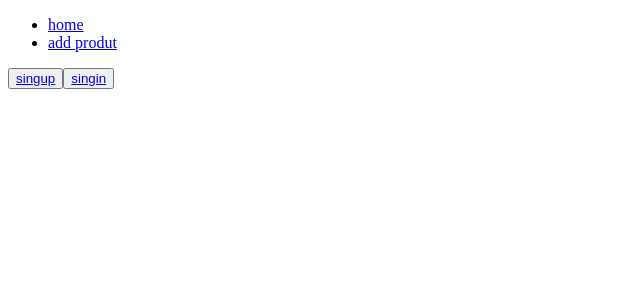
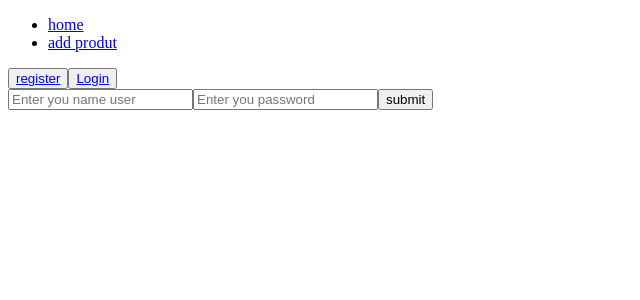
Before and after one commit to jean-D-alves/controle-estoque, a React (Vite) app in the folder front-end/estoque/: page /login/singin in a window 1280 px wide. Shown: the top 300 px of the page, without its empty margins (0-640 px from the left). Built offline with nearby package versions, Linux system fonts and the light colour scheme.

Commit message:
functional login front-end

```diff
--- a/front-end/estoque/src/app/components/header/header.jsx
+++ b/front-end/estoque/src/app/components/header/header.jsx
@@ -15,8 +15,8 @@ export default function Header() {
             </li>
           </ul>
         </nav>
-        <button><Link to={"/login/singup"}>singup</Link></button>
-        <button><Link>singin</Link></button>
+        <button><Link to={"/login/singup"}>register</Link></button>
+        <button><Link to={"/login/singin"}>Login</Link></button>
       </header>
     </div>
   );
--- a/front-end/estoque/src/app/rotas.jsx
+++ b/front-end/estoque/src/app/rotas.jsx
@@ -1,6 +1,7 @@
 import Home from "./routes/home";
 import NewProdut from "./routes/newProdut";
 import Singup from "./routes/singup";
+import Singin from "./routes/singin";
 import { Routes, Route } from "react-router-dom";
 
 export default function Rotas() {
@@ -9,6 +10,7 @@ export default function Rotas() {
       <Route path="/home" element={<Home />} />
       <Route path="/new-produt" element={<NewProdut />} />
       <Route path="/login/singup" element={<Singup />} />
+      <Route path="/login/singin" element={<Singin />} />
     </Routes>
   );
 }
--- /dev/null
+++ b/front-end/estoque/src/app/routes/singin.jsx
@@ -0,0 +1,52 @@
+import { useState } from "react";
+
+export default function Singin() {
+  const [name, setname] = useState("");
+  const [password, setpassword] = useState("");
+  const [logado, setlogado] = useState(false);
+  async function postsingin(e) {
+    e.preventDefault();
+    try {
+      const response = await fetch("/api/singin", {
+        method: "POST",
+        headers: {
+          "Content-Type": "application/json",
+        },
+        body: JSON.stringify({
+          name: name,
+          password: password,
+        }),
+        credentials: "include",
+      });
+      const data = await response.json();
+      if (data.msg === "user registered") {
+        setlogado(true);
+      }
+    } catch (err) {
+      console.log(err, "erro");
+    }
+  }
+  return (
+    <div>
+      {!logado ? (
+        <form onSubmit={postsingin}>
+          <input
+            type="text"
+            placeholder="Enter you name user"
+            value={name}
+            onChange={(e) => setname(e.target.value)}
+          />
+          <input
+            type="password"
+            placeholder="Enter you password"
+            value={password}
+            onChange={(e) => setpassword(e.target.value)}
+          />
+          <input type="submit" value={"submit"} />
+        </form>
+      ) : (
+        <h1>User logged in</h1>
+      )}
+    </div>
+  );
+}
--- a/front-end/estoque/src/app/routes/singup.jsx
+++ b/front-end/estoque/src/app/routes/singup.jsx
@@ -17,6 +17,7 @@ export default function Singup() {
           email: email,
           password: password,
         }),
+        credentials: "include",
       });
     } catch (err) {
       console.log("erro", err);
```
